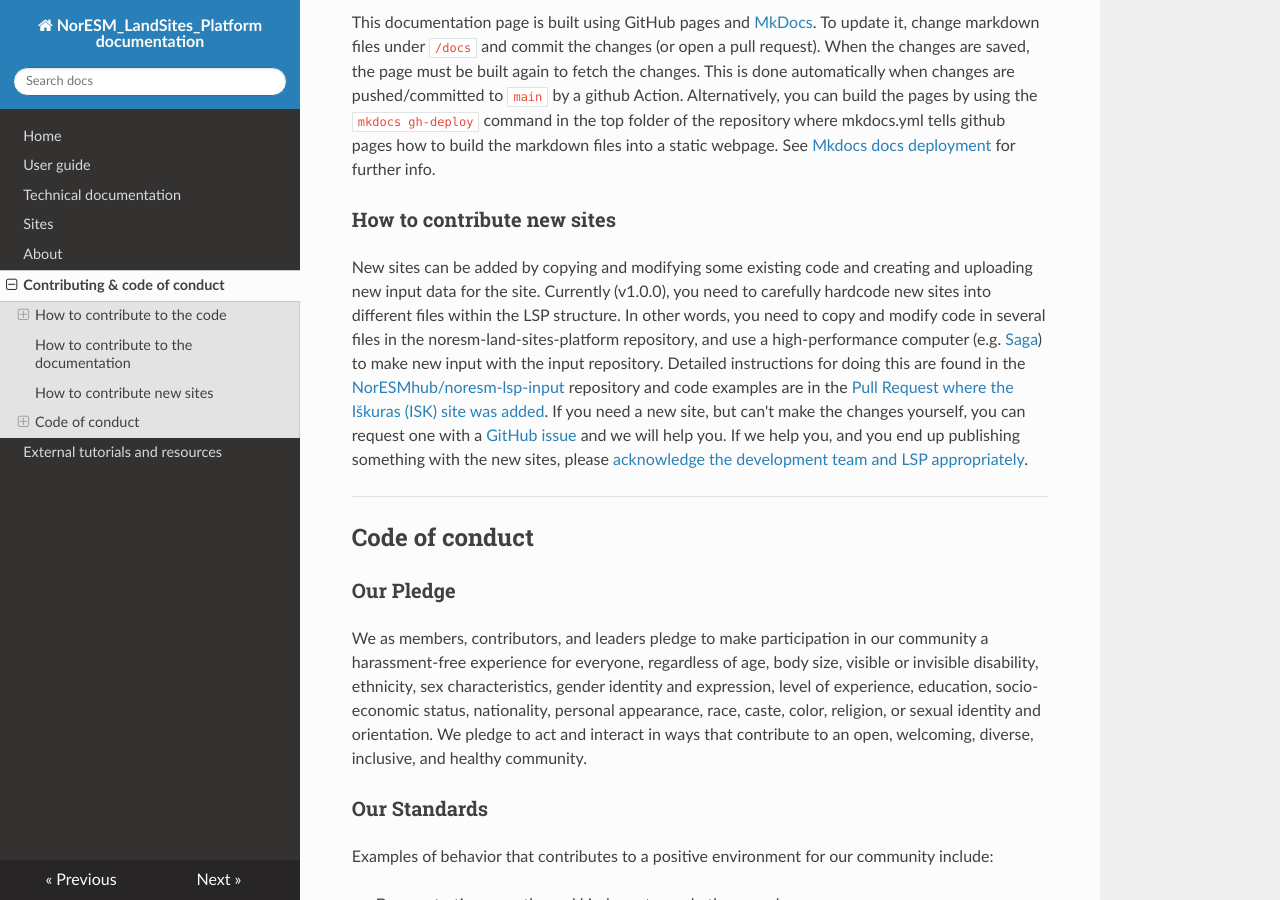
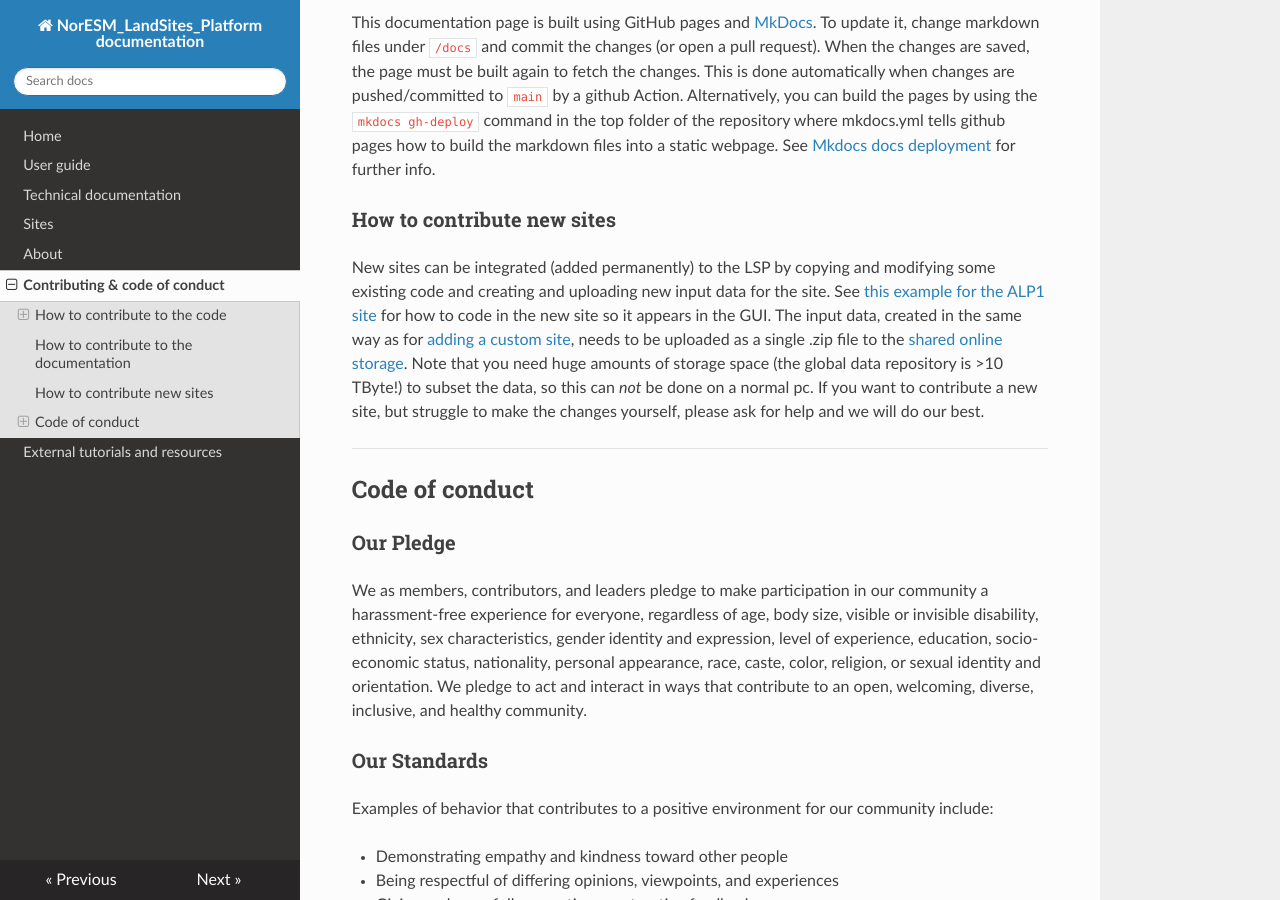
Before and after one commit to NorESMhub/noresm-land-sites-platform, an MkDocs documentation site: the page built from docs/contributing.md, in a window 1280 px wide and 900 px high, scrolled down 924 px. Built offline with MkDocs 1.6.1, drawn with Linux system fonts in a browser that asks for light colours; nearby versions of some CDN libraries.

Commit message:
update site instructions

```diff
--- a/docs/contributing.md
+++ b/docs/contributing.md
@@ -24,7 +24,8 @@ This documentation page is built using GitHub pages and [MkDocs](https://www.mkd
 
 ### How to contribute new sites
 
-New sites can be added by copying and modifying some existing code and creating and uploading new input data for the site. Currently (v1.0.0), you need to carefully hardcode new sites into different files within the LSP structure. In other words, you need to copy and modify code in several files in the noresm-land-sites-platform repository, and use a high-performance computer (e.g. [Saga](https://documentation.sigma2.no/hpc_machines/saga.html)) to make new input with the input repository. Detailed instructions for doing this are found in the [NorESMhub/noresm-lsp-input](https://github.com/NorESMhub/noresm-lsp-input) repository and code examples are in the [Pull Request where the Iškuras (ISK) site was added](https://github.com/NorESMhub/noresm-land-sites-platform/pull/116). If you need a new site, but can't make the changes yourself, you can request one with a [GitHub issue](https://github.com/NorESMhub/noresm-land-sites-platform/issues/new/choose) and we will help you. If we help you, and you end up publishing something with the new sites, please [acknowledge the development team and LSP appropriately](https://noresmhub.github.io/noresm-land-sites-platform/about/#how-to-cite).
+New sites can be integrated (added permanently) to the LSP by copying and modifying some existing code and creating and uploading new input data for the site.
+See [this example for the ALP1 site](https://github.com/NorESMhub/noresm-land-sites-platform/blob/develop/resources/config/sites.json?short_path=c514862#L4) for how to code in the new site so it appears in the GUI. The input data, created in the same way as for [adding a custom site](https://noresmhub.github.io/noresm-land-sites-platform/land-sites/), needs to be uploaded as a single .zip file to the [shared online storage](https://ns2806k.webs.sigma2.no/EMERALD/EMERALD_platform/inputdata_noresm_landsites/). Note that you need huge amounts of storage space (the global data repository is >10 TByte!) to subset the data, so this can *not* be done on a normal pc. If you want to contribute a new site, but struggle to make the changes yourself, please ask for help and we will do our best.
 
 --------------------------
 
```
